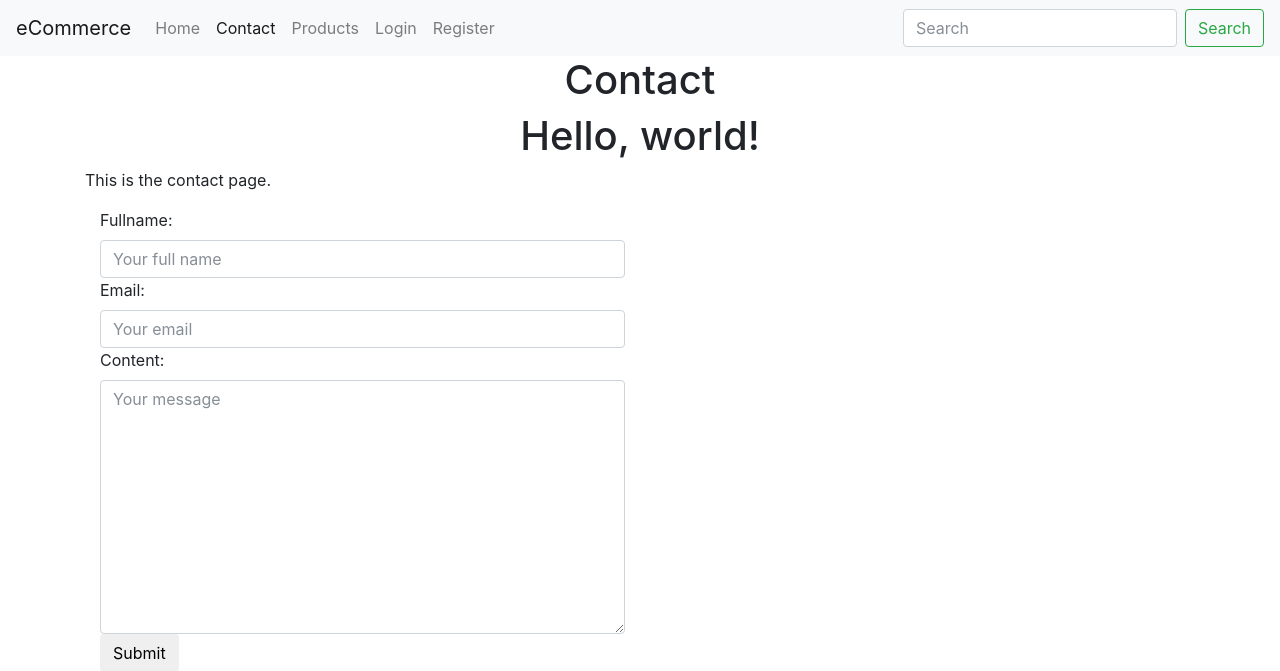
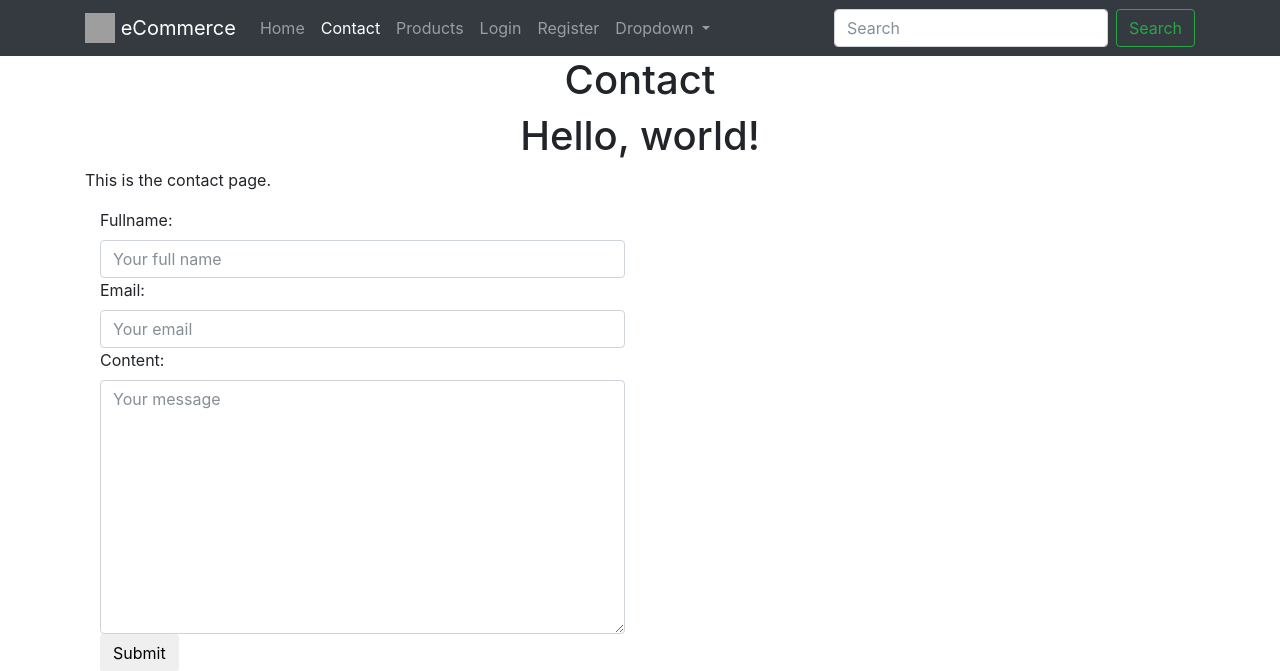
Before and after one commit to shan18/Kart, a Django app: page /contact/ in a window 1280 px wide. Shown: the top 671 px of the page. Run offline with Django 3.2, Linux system fonts and the light colour scheme; some libraries are stand-ins or nearby versions; grey boxes are pictures that could not be loaded.

Commit message:
changes to the navbar

```diff
--- a/src/templates/base/navbar.html
+++ b/src/templates/base/navbar.html
@@ -4,8 +4,12 @@
 {% url 'login' as login_url %}
 {% url 'register' as register_url %}
 
-<nav class="navbar navbar-expand-lg navbar-light bg-light">
-  <a class="navbar-brand" href="{{ home_url }}">{% if brand_name %} {{ brand_name}} {% else %} eCommerce {% endif %}</a>
+<nav class="navbar navbar-expand-lg navbar-dark bg-dark">
+  <div class="container">
+    <a class="navbar-brand" href="{{ home_url }}">
+      <img src="https://www.getbootstrap.com/assets/brand/bootstrap-solid.svg" width="30" height="30" class="d-inline-block align-top" alt="">
+      {% if brand_name %} {{ brand_name}} {% else %} eCommerce {% endif %}
+    </a>
     <button class="navbar-toggler" type="button" data-toggle="collapse" data-target="#navbarSupportedContent" aria-controls="navbarSupportedContent" aria-expanded="false" aria-label="Toggle navigation">
       <span class="navbar-toggler-icon"></span>
     </button>
@@ -32,6 +36,17 @@
           <li class="nav-item {% if request.path == register_url %}active{% endif %}">
             <a class="nav-link" href="{{ register_url }}">Register</a>
           </li>
+          <li class="nav-item dropdown">
+            <a class="nav-link dropdown-toggle" href="#" id="navbarDropdown" role="button" data-toggle="dropdown" aria-haspopup="true" aria-expanded="false">
+              Dropdown
+            </a>
+            <div class="dropdown-menu dropdown-menu-left" aria-labelledby="navbarDropdown">
+              <a class="dropdown-item" href="#">Action</a>
+              <a class="dropdown-item" href="#">Another action</a>
+              <div class="dropdown-divider"></div>
+              <a class="dropdown-item" href="#">Something else here</a>
+            </div>
+          </li>
         {% endif %}
       </ul>
       <form class="form-inline my-2 my-lg-0">
@@ -39,4 +54,5 @@
         <button class="btn btn-outline-success my-2 my-sm-0" type="submit">Search</button>
       </form>
     </div>
+  </div>
 </nav>
```
Lines whose indentation alone changed are shown as unchanged.
